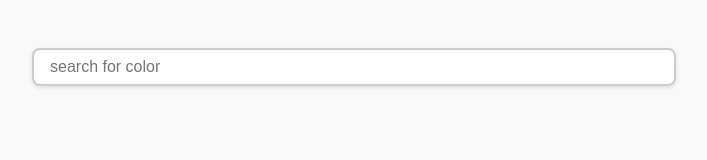
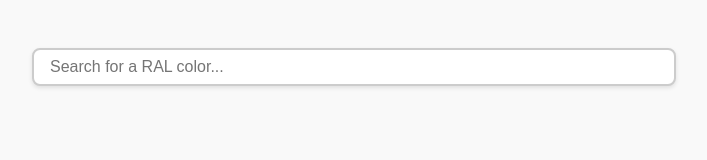
Before and after one commit to jedluk/img2palette, a React (Vite) app: page / in a window 1280 px wide. Shown: the top 160 px of the page, without its empty margins (286-993 px from the left). Built offline with nearby package versions, Linux system fonts and the light colour scheme.

Commit message:
Change text placeholder

```diff
--- a/src/App.tsx
+++ b/src/App.tsx
@@ -26,7 +26,7 @@ function App() {
         className="input-modern"
         value={filter}
         onChange={(e) => setFiler(e.target.value)}
-        placeholder="search for color"
+        placeholder="Search for a RAL color..."
       />
       <div className="box">
         <div className="center-circle"></div>
```
